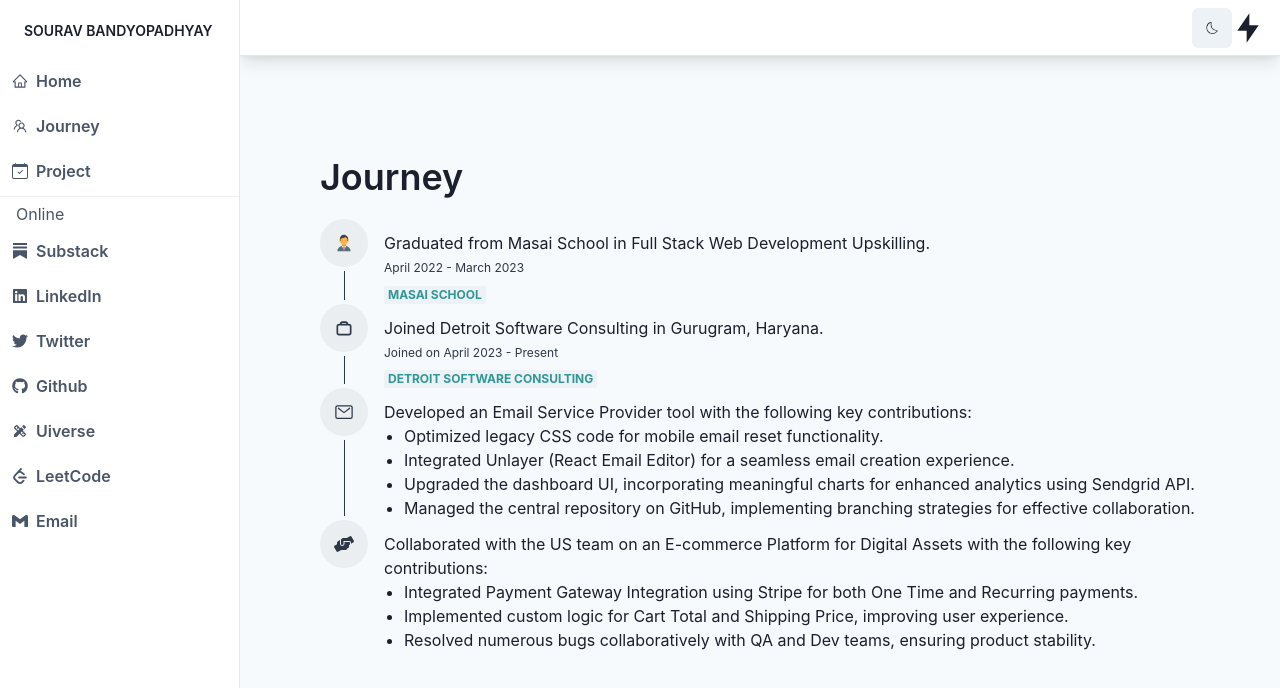
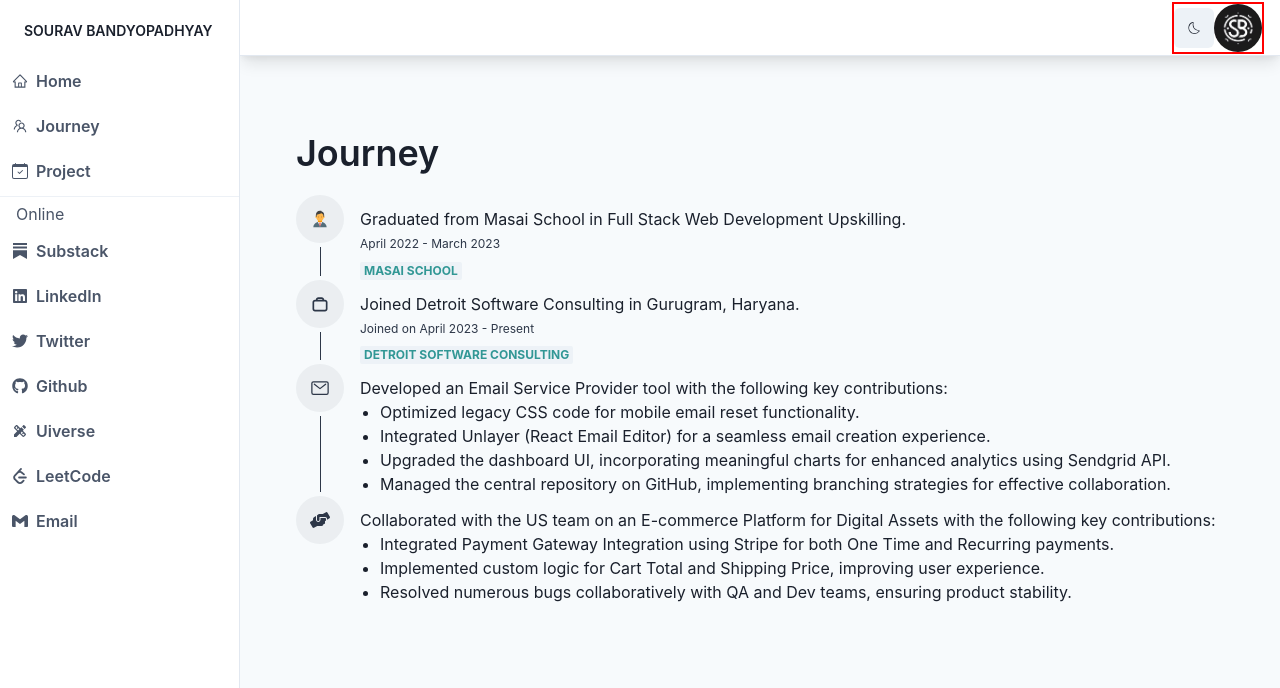
Before and after one commit to SouravBandyopadhyay/SouravBandyopadhyay.github.io, a React (Create React App) app: page /journey in a window 1280 px wide. Shown: the top 688 px of the page. Built offline with nearby package versions, Linux system fonts and the light colour scheme.

Commit message:
added logo for portfolio

```diff
--- a/src/App.jsx
+++ b/src/App.jsx
@@ -50,6 +50,7 @@ import {
   useColorModeValue,
   useColorMode,
   Divider,
+  Image,
 } from "@chakra-ui/react";
 import { AiOutlineTeam, AiOutlineHome } from "react-icons/ai";
 import { BsCalendarCheck } from "react-icons/bs";
@@ -125,7 +126,6 @@ export default function Index() {
       as="section"
       bg={useColorModeValue("gray.50", "gray.700")}
       minH="100vh"
-      // border="2px solid red"
     >
       <SidebarContent display={{ base: "none", md: "unset" }} />
       <Drawer isOpen={isOpen} onClose={onClose} placement="left">
@@ -160,7 +160,11 @@ export default function Index() {
             size="md"
           />
 
-          <Flex align="center">
+          <Flex
+            align="center"
+            border="2px solid red"
+            justifyContent="space-around"
+          >
             <AnimatedButton
               whileTap={{ scale: 0.95 }}
               whileHover={{ scale: 1.05 }}
@@ -169,8 +173,14 @@ export default function Index() {
             >
               {colorMode === "light" ? <CiDark /> : <CiLight />}
             </AnimatedButton>
-
-            <Icon as={RiFlashlightFill} h={8} w={8} />
+            <Image
+              src={require("./assets/Logo.jpeg")}
+              fallbackSrc="SB"
+              alt="SB"
+              h={12}
+              w={12}
+              borderRadius="full"
+            />
           </Flex>
         </Flex>
 
@@ -178,8 +188,8 @@ export default function Index() {
         <Box
           // border="2px solid orange"
           as="main"
-          p={14}
-          minH="30rem"
+          p={8}
+          minH="34rem"
           bg={useColorModeValue("auto", "gray.800")}
         >
           <AllRoutes />
```
Also changed, not shown: src/Component/Journey.jsx (+2 -28 lines), src/assets/Logo.jpeg (added).
